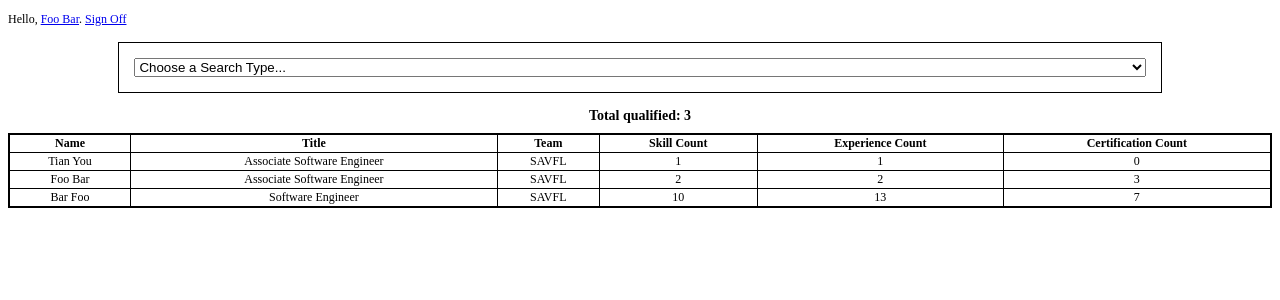
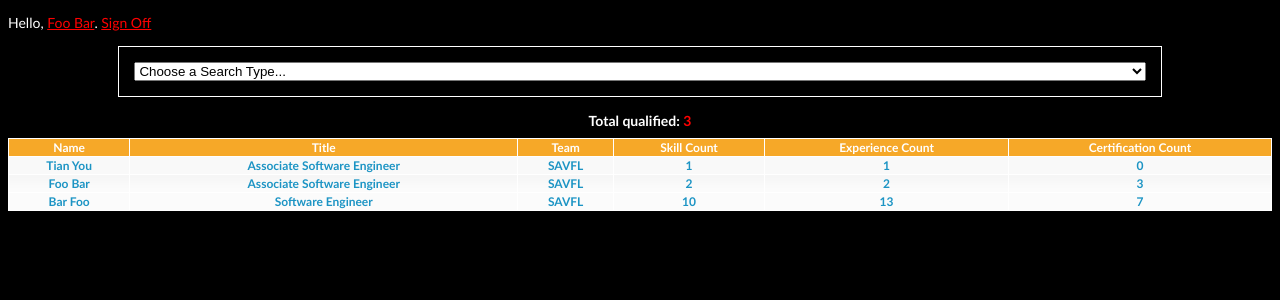
Before and after one commit to figo/FindTalent, a Django app: template templates/search/index.htm in a window 1280 px wide. Shown: the top 300 px of the page. Run offline with Django 3.2, Linux system fonts and the light colour scheme; the template is opened without the code that fills it, so the values that code supplies are empty.

Commit message:
update templates to change view

```diff
--- a/templates/account/login.htm
+++ b/templates/account/login.htm
@@ -4,7 +4,7 @@
   p { padding: 0; margin: 5px; }
   form table { text-align: left; }
   table { margin: 5px auto; }
-  #tabs { margin: 0 auto; width: 400px; text-align: center; }
+  #tabs { margin: 30px auto; width: 400px; text-align: center; }
   #login-btn { margin-top: 10px; width: 250px; }
   #reg-btn { margin-top: 10px; width: 250px; }
   #sign-up-alert { padding: 0 5px; }
--- a/templates/base.htm
+++ b/templates/base.htm
@@ -6,6 +6,8 @@
 
 <link type="text/css" href="/static/css/ui-lightness/jquery-ui-1.7.2.custom.css" rel="stylesheet" />
 <style type="text/css">
+  body { background: black; color: white; font-size: 14px; font-family: Trebuchet MS,Tahoma,Verdana,Arial,sans-serif;  }
+  a { color: red; }
 {% block head_css %}{% endblock %}
 </style>
 
--- a/templates/header.htm
+++ b/templates/header.htm
@@ -1 +1 @@
-<p style="font-size: 12px;">Hello, <a href="#">Foo Bar</a>. <a href="#">Sign Off</a></p>
+<p>Hello, <a href="#">Foo Bar</a>. <a href="#">Sign Off</a></p>
--- a/templates/search/index.htm
+++ b/templates/search/index.htm
@@ -4,8 +4,10 @@
   #container { margin: 0 auto; text-align: center; font-size: 12px; }
   form { margin: 15px auto; text-align: left; padding: 15px; width: 80%; border: 1px solid; }
   h1 { font-size: 14px; }
+  h1 span { color: red; }
   table { margin: 0 auto; border: 2px solid; width: 100%; border-collapse: collapse; }
-  table th, table td { border: 1px solid; }
+  table th { background: #F6A828; font-weight: bold; color: white; }
+  table th, table td { border: 1px solid white; }
   #search-type { width: 100%; }
   #search-box { padding-top: 5px; }
   #search-key { width: 50%; }
@@ -47,9 +49,9 @@ $(function(){
   </div><!-- search-box -->
 </form>
 
-<h1>Total qualified: 3</h1>
+<h1>Total qualified: <span>3</span></h1>
 
-<table>
+<table class="ui-state-default">
   <tr>
     <th>Name</th>
     <th>Title</th>
--- a/templates/show/index.htm
+++ b/templates/show/index.htm
@@ -5,7 +5,8 @@
   #container { text-align: center; padding: 0; margin: 0; }
   #container div { margin: 0 auto; text-align: left; width: 600px; }
 
-  #personal_info { position: relative; border: 1px solid; }
+  #personal_info { position: relative; border: 1px solid; height: 120px; }
+  #personal_info a { color: red; }
   #personal_info p { margin-left: 15px; }
   #personal_info img { position:absolute; top: 15px; right: 15px; }
 {% endblock %}
@@ -20,7 +21,7 @@ $(function(){
 <div id="container">
 <h1>Live Bio - Tian You</h1>
 
-<div id="personal_info" class="ui-widget ui-corner-all">
+<div id="personal_info" class="ui-state-default ui-corner-all">
 <p>Tian You <a href="#">edit</a></p>
 <p>Associated Software Engineer <a href="#">edit</a></p>
 <p>SAVFL Team <a href="#">edit</a></p>
```
